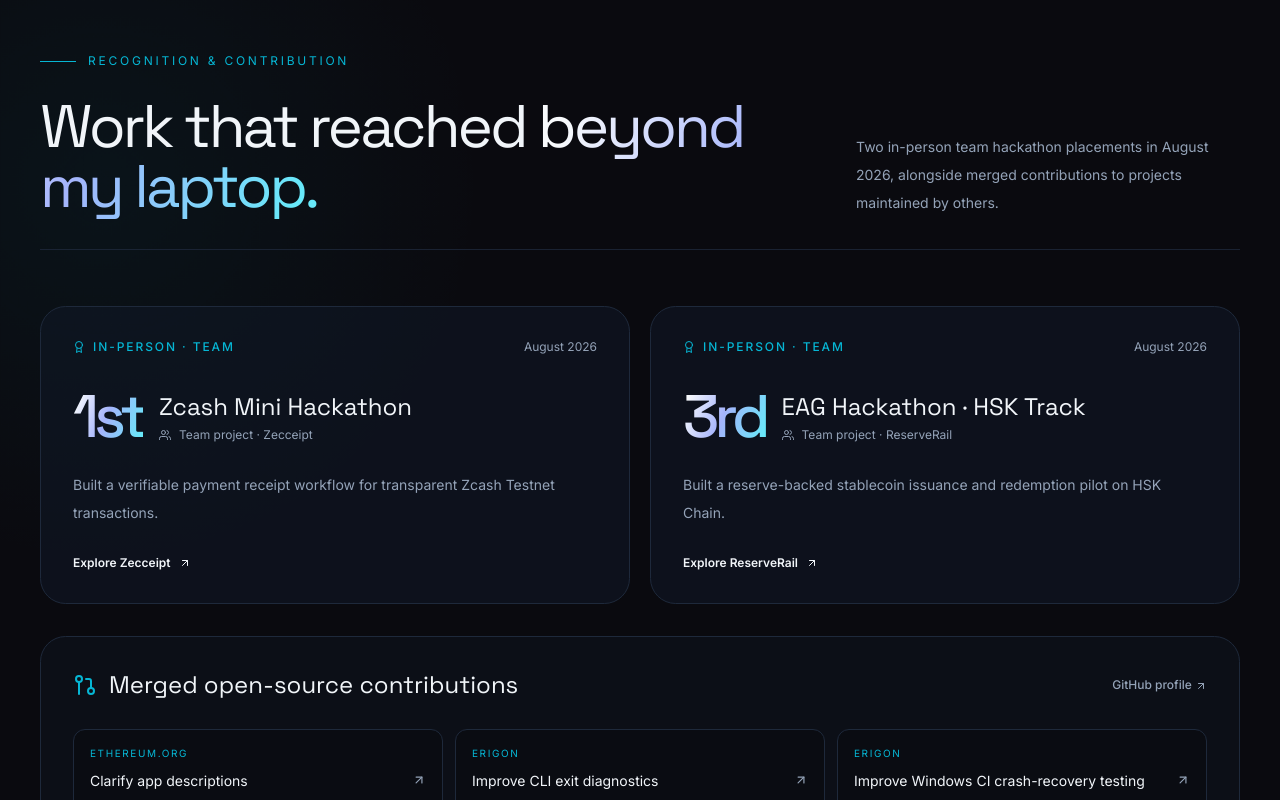
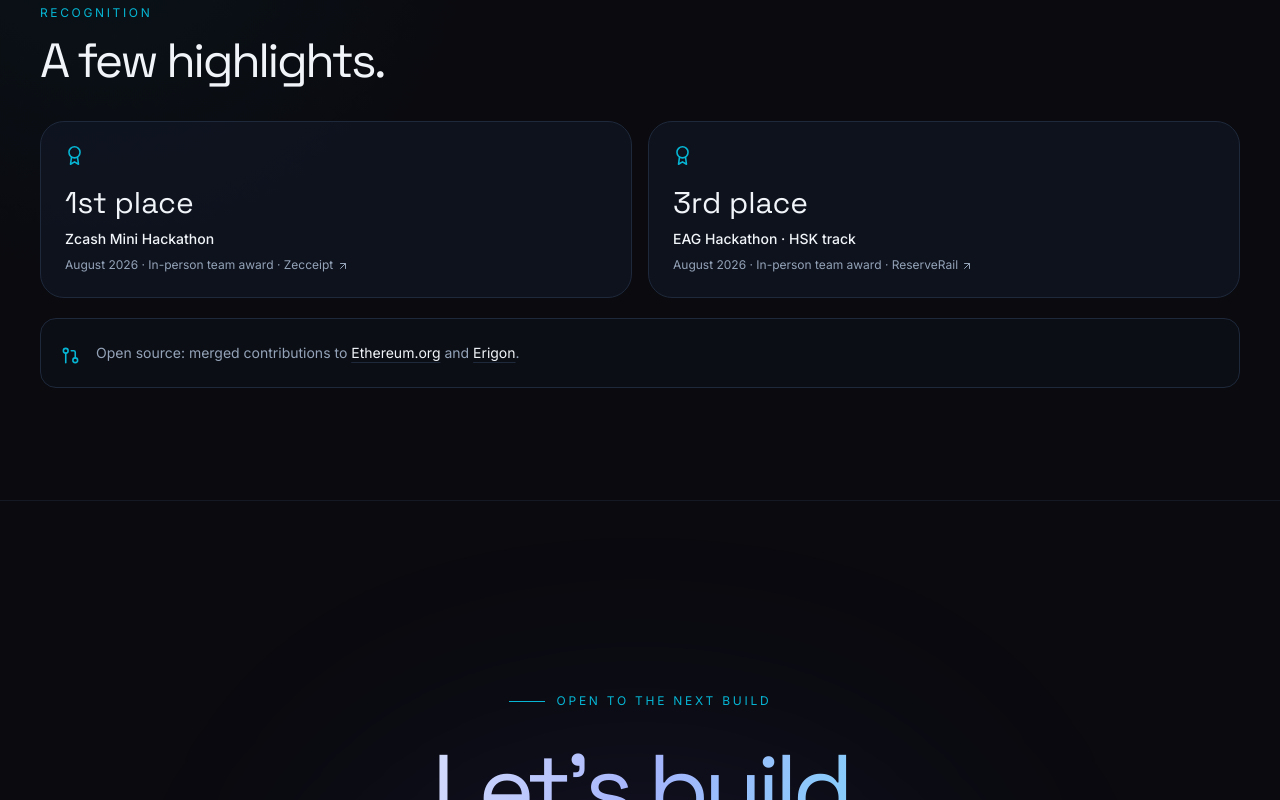
Before and after one commit to Alike001/alike-portfolio, a Next.js app: page / in a window 1280 px wide. Shown: the part 2040-2840 px from the top of the page. Built offline with nearby package versions, Linux system fonts and the light colour scheme.

Commit message:
refactor: simplify components/Awards.jsx for recruiter portfolio

```diff
--- a/components/Awards.jsx
+++ b/components/Awards.jsx
@@ -1,113 +1,40 @@
-"use client";
-
-import { motion } from "framer-motion";
-import { FiArrowUpRight, FiAward, FiGitPullRequest, FiUsers } from "react-icons/fi";
+import { FiArrowUpRight, FiAward, FiGitPullRequest } from "react-icons/fi";
 import Reveal from "./Reveal";
 
 const awards = [
-  {
-    place: "1st",
-    title: "Zcash Mini Hackathon",
-    category: "In-person · Team",
-    date: "August 2026",
-    project: "Zecceipt",
-    detail: "Built a verifiable payment receipt workflow for transparent Zcash Testnet transactions.",
-    url: "https://github.com/Alike001/zecceipt"
-  },
-  {
-    place: "3rd",
-    title: "EAG Hackathon · HSK Track",
-    category: "In-person · Team",
-    date: "August 2026",
-    project: "ReserveRail",
-    detail: "Built a reserve-backed stablecoin issuance and redemption pilot on HSK Chain.",
-    url: "https://github.com/Alike001/reserverail-hsk"
-  }
-];
-
-const contributions = [
-  {
-    project: "Ethereum.org",
-    title: "Clarify app descriptions",
-    url: "https://github.com/ethereum/ethereum-org-website/pull/19742"
-  },
-  {
-    project: "Erigon",
-    title: "Improve CLI exit diagnostics",
-    url: "https://github.com/erigontech/erigon/pull/26084"
-  },
-  {
-    project: "Erigon",
-    title: "Improve Windows CI crash-recovery testing",
-    url: "https://github.com/erigontech/erigon/pull/26083"
-  }
+  { place: "1st place", event: "Zcash Mini Hackathon", project: "Zecceipt", url: "https://github.com/Alike001/zecceipt" },
+  { place: "3rd place", event: "EAG Hackathon · HSK track", project: "ReserveRail", url: "https://github.com/Alike001/reserverail-hsk" }
 ];
 
 export default function Awards() {
   return (
-    <section id="recognition" className="border-b border-line/50 py-32 sm:py-40">
+    <section id="recognition" className="py-20 sm:py-28">
       <div className="container-shell">
         <Reveal>
-          <div className="mb-14 flex flex-col justify-between gap-6 border-b border-line/80 pb-8 md:flex-row md:items-end">
-            <div>
-              <div className="mb-7 flex items-center gap-3 text-xs uppercase tracking-[.23em] text-cyan">
-                <span className="h-px w-9 bg-cyan" />Recognition & contribution
-              </div>
-              <h2 className="font-display text-4xl leading-[.98] tracking-[-.05em] text-cloud sm:text-6xl">
-                Work that reached <span className="text-gradient">beyond my laptop.</span>
-              </h2>
-            </div>
-            <p className="max-w-sm text-sm leading-7 text-muted">
-              Two in-person team hackathon placements in August 2026, alongside merged contributions to projects maintained by others.
-            </p>
-          </div>
+          <p className="mb-4 text-xs uppercase tracking-[.22em] text-cyan">Recognition</p>
+          <h2 className="font-display text-4xl tracking-[-.05em] text-cloud sm:text-5xl">A few highlights.</h2>
         </Reveal>
-
-        <div className="grid gap-5 md:grid-cols-2">
-          {awards.map((award, index) => (
-            <Reveal key={award.title} delay={index * .08}>
-              <motion.article whileHover={{ y: -4 }} className="flex h-full flex-col rounded-[1.6rem] border border-line bg-card/55 p-6 transition-colors hover:border-cyan/40 sm:p-8">
-                <div className="flex flex-wrap items-center justify-between gap-3">
-                  <span className="inline-flex items-center gap-2 text-xs font-medium uppercase tracking-[.16em] text-cyan">
-                    <FiAward />{award.category}
-                  </span>
-                  <span className="text-xs text-muted">{award.date}</span>
-                </div>
-                <div className="mt-8 flex flex-wrap items-end gap-4">
-                  <span className="font-display text-6xl font-medium leading-none tracking-[-.08em] text-gradient">{award.place}</span>
-                  <div>
-                    <h3 className="font-display text-2xl text-cloud">{award.title}</h3>
-                    <p className="mt-1 inline-flex items-center gap-2 text-xs text-muted"><FiUsers />Team project · {award.project}</p>
-                  </div>
-                </div>
-                <p className="mt-6 text-sm leading-7 text-muted">{award.detail}</p>
-                <a className="focus-ring mt-7 inline-flex items-center gap-2 self-start text-xs font-semibold text-cloud transition-colors hover:text-cyan" href={award.url} target="_blank" rel="noreferrer">
-                  Explore {award.project} <FiArrowUpRight />
-                </a>
-              </motion.article>
+        <div className="mt-9 grid gap-4 md:grid-cols-2">
+          {awards.map((award) => (
+            <Reveal key={award.place}>
+              <a href={award.url} target="_blank" rel="noreferrer" className="focus-ring group block rounded-[1.5rem] border border-line bg-card/60 p-6 transition-colors hover:border-cyan/40">
+                <FiAward className="text-cyan" size={19} />
+                <p className="mt-5 font-display text-3xl text-cloud">{award.place}</p>
+                <p className="mt-2 text-sm font-medium text-cloud">{award.event}</p>
+                <p className="mt-2 text-xs text-muted">August 2026 · In-person team award · {award.project} <FiArrowUpRight className="inline" /></p>
+              </a>
             </Reveal>
           ))}
         </div>
-
-        <Reveal delay={.12}>
-          <div className="mt-8 rounded-[1.6rem] border border-line bg-card/35 p-6 sm:p-8">
-            <div className="mb-7 flex flex-wrap items-center justify-between gap-3">
-              <h3 className="flex items-center gap-3 font-display text-2xl text-cloud"><FiGitPullRequest className="text-cyan" />Merged open-source contributions</h3>
-              <a href="https://github.com/Alike001" target="_blank" rel="noreferrer" className="focus-ring text-xs font-medium text-muted hover:text-cloud">
-                GitHub profile <FiArrowUpRight className="inline" />
-              </a>
-            </div>
-            <div className="grid gap-3 md:grid-cols-3">
-              {contributions.map((item) => (
-                <a key={item.url} href={item.url} target="_blank" rel="noreferrer" className="focus-ring group flex flex-col gap-2 rounded-xl border border-line bg-ink/55 p-4 transition-colors hover:border-cyan/50">
-                  <span className="text-[10px] uppercase tracking-[.16em] text-cyan">{item.project}</span>
-                  <span className="flex items-start justify-between gap-2 text-sm leading-6 text-cloud">
-                    {item.title}<FiArrowUpRight className="mt-1 shrink-0 text-muted group-hover:text-cyan" />
-                  </span>
-                  <span className="text-xs text-muted">Merged pull request</span>
-                </a>
-              ))}
-            </div>
+        <Reveal delay={.08}>
+          <div className="mt-5 flex flex-wrap items-start gap-4 rounded-2xl border border-line bg-card/30 p-5 sm:items-center">
+            <FiGitPullRequest className="mt-1 shrink-0 text-cyan" size={19} />
+            <p className="flex-1 text-sm leading-7 text-muted">
+              Open source: merged contributions to{" "}
+              <a className="text-cloud underline decoration-line underline-offset-4 hover:text-cyan" href="https://github.com/ethereum/ethereum-org-website/pull/19742" target="_blank" rel="noreferrer">Ethereum.org</a>
+              {" "}and{" "}
+              <a className="text-cloud underline decoration-line underline-offset-4 hover:text-cyan" href="https://github.com/erigontech/erigon/pull/26084" target="_blank" rel="noreferrer">Erigon</a>.
+            </p>
           </div>
         </Reveal>
       </div>
```
